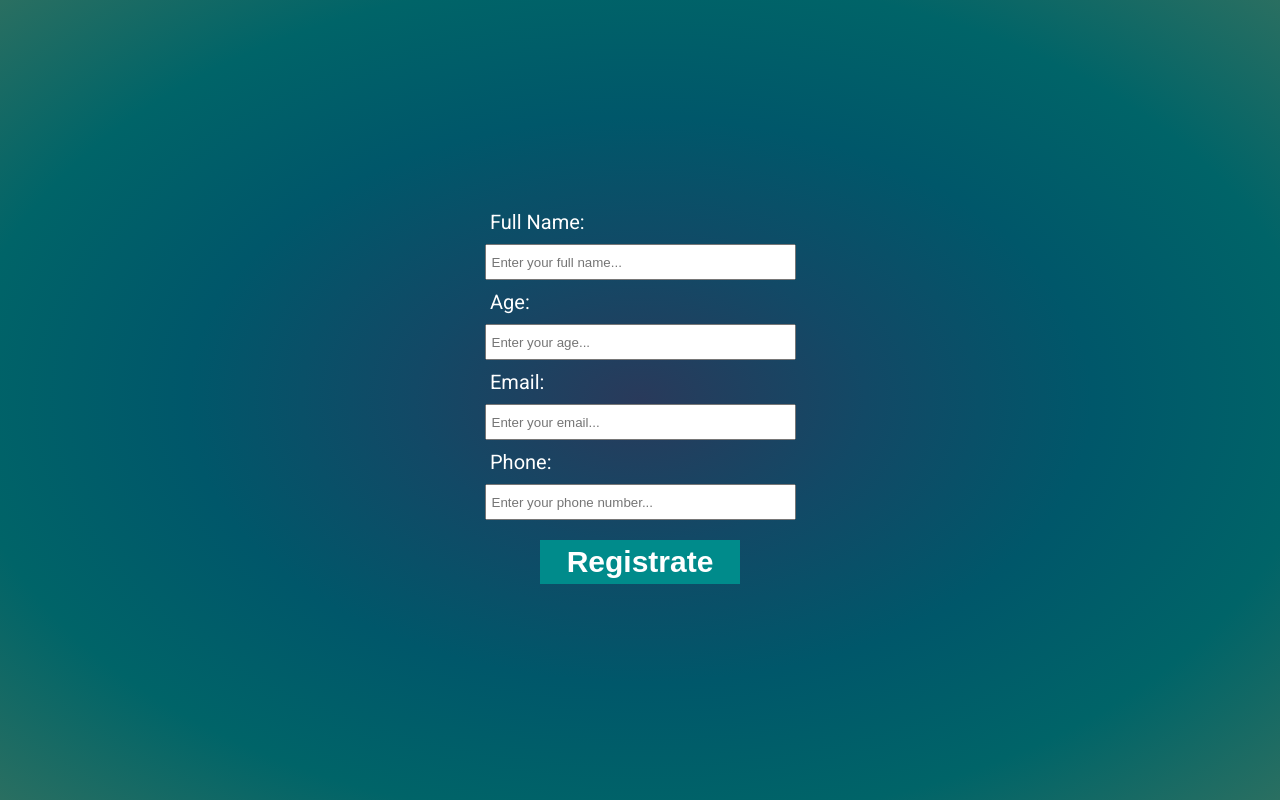
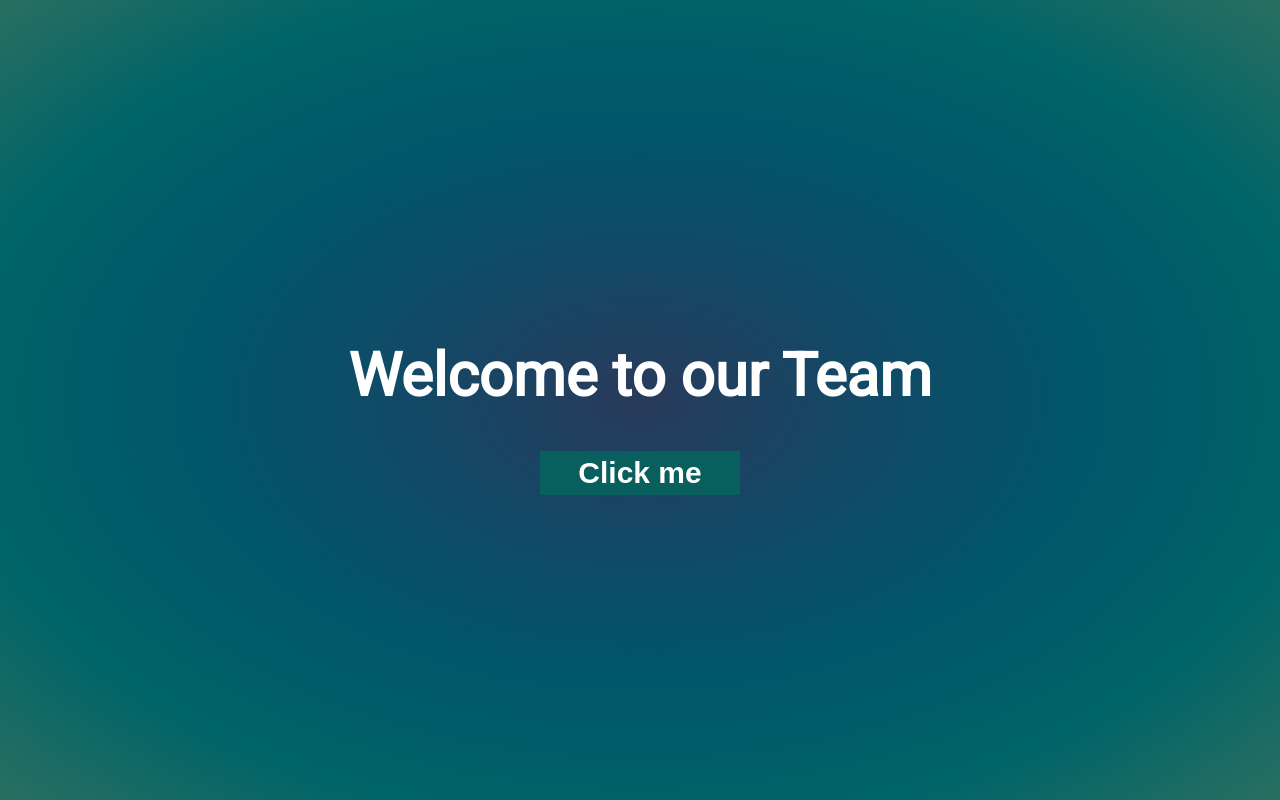
Before and after one commit to SevincMammadova/React-Profile_Form, a React (Create React App) app in the folder profile/: page / in a window 1280 px wide. Built offline with nearby package versions, Linux system fonts and the light colour scheme; the HTML template or start-up script is replaced by a standard one.

Commit message:
PF-7-end transition between pages,task done

```diff
--- a/profile/src/App.js
+++ b/profile/src/App.js
@@ -1,12 +1,10 @@
 import React from 'react';
 import WelcomePage from './components/WelcomePage/WelcomePage'
-import ProfileForm from './components/ProfileForm/ProfileForm'
 
 function App() {
    return (
      <div>
-       {/* <WelcomePage/> */}
-       <ProfileForm/>
+       <WelcomePage/>
      </div>
 
    )
--- a/profile/src/components/ProfileForm/ProfileForm.jsx
+++ b/profile/src/components/ProfileForm/ProfileForm.jsx
@@ -7,6 +7,7 @@ class ProfileForm extends React.Component{
         super(props);
     }
     render() {
+
       return (
         <div className="container-profile_form">
           <form className="profile_form">
@@ -32,7 +33,7 @@ class ProfileForm extends React.Component{
               Email:
             </Paraghraph>
             <Input
-              type = {'text'}
+              type = {'email'}
               className = {'userInfoInput'}
               id = {'emailInput'}
               placeholder = {'Enter your email...'}
@@ -41,7 +42,7 @@ class ProfileForm extends React.Component{
               Phone:
             </Paraghraph>
             <Input
-              type = {'text'}
+              type = {'tel'}
               className = {'userInfoInput'}
               id = {'phoneInput'}
               placeholder = {'Enter your phone number...'}
--- a/profile/src/components/WelcomePage/WelcomePage.jsx
+++ b/profile/src/components/WelcomePage/WelcomePage.jsx
@@ -1,14 +1,27 @@
 import React from 'react';
 import Input from '../input/Input'
+import ProfileForm from '../ProfileForm/ProfileForm';
 
 
 class WelcomePage extends React.Component {
     constructor(props) {
         super(props)
+
+        this.state = {
+            isShowModal: false,
+        }
+    }
+
+    changeModal = isShow => {
+        this.setState({isShowModal:isShow})
     }
 
     render() {
+        const { changeModal } = this;
+        const { isShowModal } = this.state;
         return(
+            <>
+                { isShowModal ? (<ProfileForm/>) :
                     <div className="welcome_page-container">
                        <h1 className="welcomePage-header">Welcome to our Team</h1>
                         <Input
@@ -16,8 +29,11 @@ class WelcomePage extends React.Component {
                         className = {'submit_button'}
                         id = {'submit_button'}
                         value = {'Click me'}
+                        onClick = {changeModal}
                         />
                     </div>
+                }
+            </>
         )
     }
 }
--- a/profile/src/components/input/Input.jsx
+++ b/profile/src/components/input/Input.jsx
@@ -10,6 +10,7 @@ class Input extends React.Component{
             className,
             placeholder,
             value,
+            onClick,
         } = this.props;
 
         return(
@@ -19,6 +20,7 @@ class Input extends React.Component{
                 className = {className}
                 placeholder = {placeholder}
                 value = {value}
+                onClick = {onClick}
             />
         )
     }
```
Lines whose indentation alone changed are shown as unchanged.
